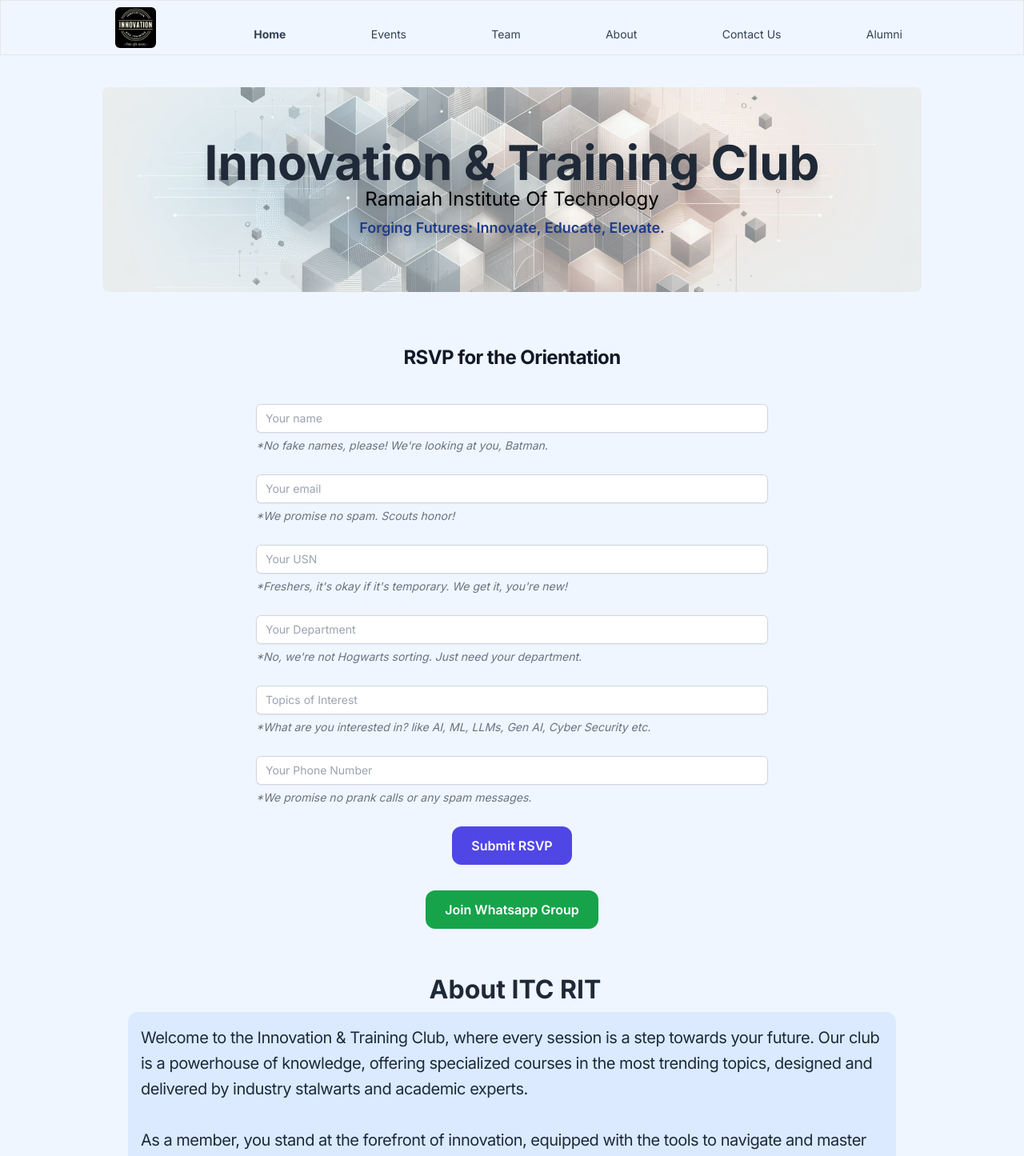
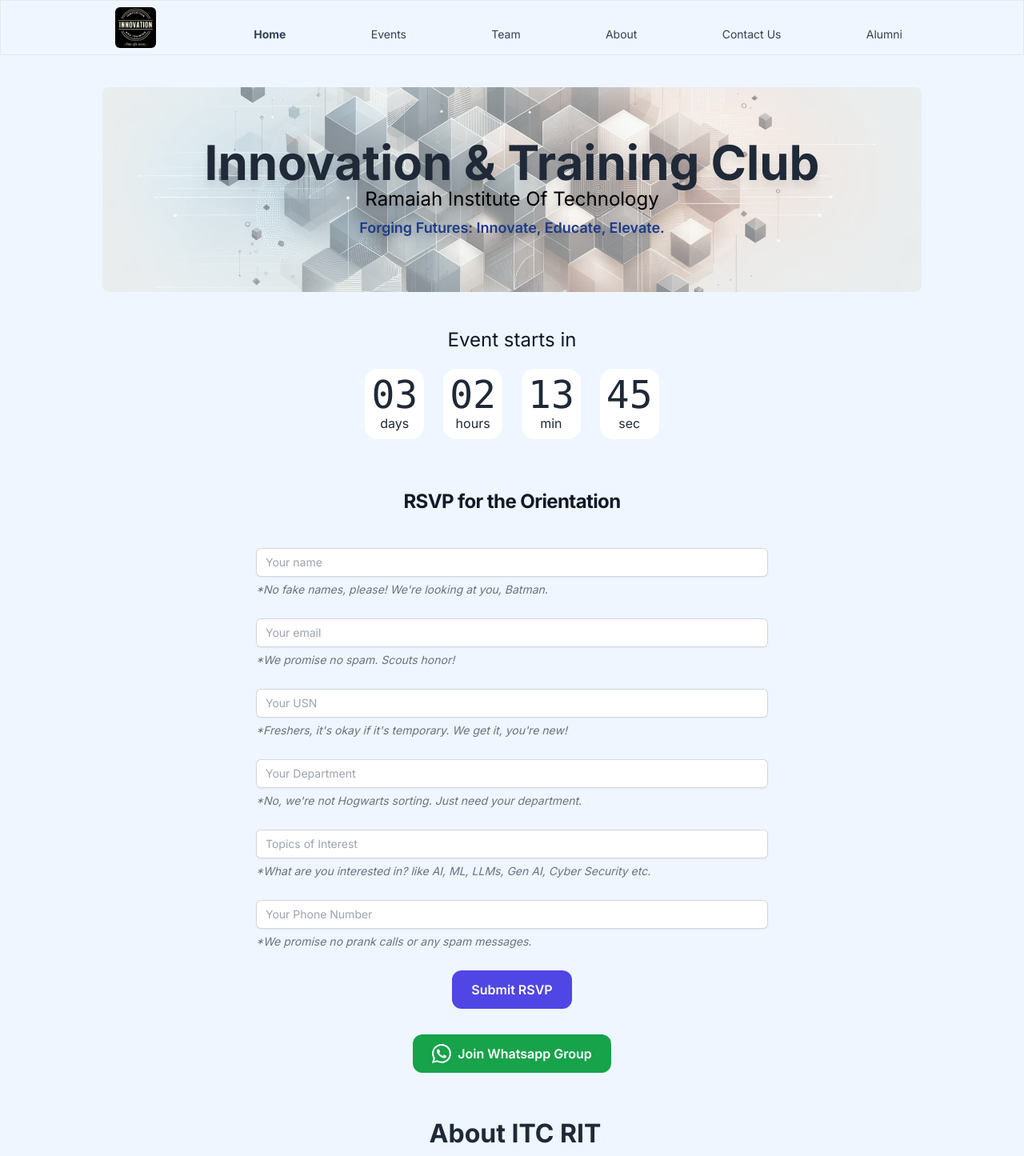
Before and after one commit to amithm3/itc-rit-website, a Next.js app: page / in a window 1280 px wide. Shown: the top 1445 px of the page at 80% size. Built offline with nearby package versions, Linux system fonts and the light colour scheme.

Commit message:
Add daisyui plugin and update team and alumni pages

```diff
--- a/package.json
+++ b/package.json
@@ -38,6 +38,7 @@
   },
   "devDependencies": {
     "@types/react": "^18.0.24",
+    "daisyui": "^3.9.4",
     "eslint": "8.17.0",
     "eslint-config-next": "^12.0.4",
     "prettier": "^2.7.1",
--- a/src/pages/alumni.jsx
+++ b/src/pages/alumni.jsx
@@ -28,6 +28,14 @@
     imagePosition: 'middle',
     image:
       'https://drive.google.com/uc?export=view&id=1iZ1g2_7xHk5rhr5eZPhpLHdlt6kFTmW2',
+  },
+  {
+    name: 'Pranav',
+    designation: 'Senior Member',
+    link: '#',
+    imagePosition: 'top',
+    image:
+      'https://drive.google.com/uc?export=view&id=1tcgqRly-8bK63iMAaVeEdNRHuguU4D1Y',
   },
 ]
 
--- a/src/pages/index.jsx
+++ b/src/pages/index.jsx
@@ -25,6 +25,68 @@
 }
 firebase.initializeApp(firebaseConfig)
 
+export function Counter() {
+  const next_event = '2023-11-06T09:45:00.000Z';
+  const eventdate = new Date(next_event);
+  const calculateTimeLeft = () => {
+    const today = new Date();
+    const diffTime = eventdate - today;
+    const diffSeconds = Math.ceil(diffTime / 1000);
+    const days_ = Math.floor(diffSeconds / 86400);
+    const hours_ = Math.floor((diffSeconds % 86400) / 3600);
+    const minutes_ = Math.floor((diffSeconds % 3600) / 60);
+    const seconds_ = Math.floor(diffSeconds % 60);
+
+    return { days_, hours_, minutes_, seconds_ };
+  };
+
+  const [timeLeft, setTimeLeft] = useState(calculateTimeLeft());
+
+  useEffect(() => {
+    // Update the counter every second
+    const interval = setInterval(() => {
+      setTimeLeft(calculateTimeLeft());
+    }, 1000);
+
+    // Clear interval on re-render to avoid memory leaks
+    return () => clearInterval(interval);
+  }, []);
+
+  // Display the countdown timer
+  return (
+    <div>
+      <p className="flex text-2xl items-center justify-center pt-5 text-slate-900 lg:flex-none">
+        Event starts in
+      </p>
+      <div className="grid auto-cols-max grid-flow-col justify-center gap-3 py-5 text-center lg:gap-6">
+        <div className="text-black-content rounded-box flex flex-col bg-white p-2">
+          <span className="countdown font-mono text-5xl">
+            <span style={{ '--value': timeLeft.days_ }}></span>
+          </span>
+          days
+        </div>
+        <div className="text-black-content rounded-box flex flex-col bg-white p-2">
+          <span className="countdown font-mono text-5xl">
+            <span style={{ '--value': timeLeft.hours_ }}></span>
+          </span>
+          hours
+        </div>
+        <div className="text-black-content rounded-box flex flex-col bg-white p-2">
+          <span className="countdown font-mono text-5xl">
+            <span style={{ '--value': timeLeft.minutes_ }}></span>
+          </span>
+          min
+        </div>
+        <div className="text-black-content rounded-box flex flex-col bg-white p-2">
+          <span className="countdown font-mono text-5xl">
+            <span style={{ '--value': timeLeft.seconds_ }}></span>
+          </span>
+          sec
+        </div>
+      </div>
+    </div>
+  );
+}
 export default function Home() {
   const [open, setOpen] = useState(false)
   const [showButton, setShowButton] = useState(false)
@@ -38,15 +100,6 @@
     phoneNo: '',
   })
   const firestore = firebase.firestore()
-
-  // useEffect(() => {
-  //   const fetchData = async () => {
-  //     const data = await firestore.collection('rsvp').get()
-  //     setRsvs(data.docs.map((doc) => doc.data()))
-  //   }
-  //   fetchData()
-  // }, [])
-  // console.log(rsvs)
 
   useEffect(() => {
     window.addEventListener('scroll', () => {
@@ -174,6 +227,7 @@
                 pauseOnHover
                 theme="light"
               />
+              <Counter />
               <div className="sm:mx-auto sm:w-full sm:max-w-sm">
                 <h2 className="mt-10 text-center text-2xl font-bold leading-9 tracking-tight text-gray-900">
                   RSVP for the Orientation
@@ -301,10 +355,19 @@
                     href="https://chat.whatsapp.com/Fvy6sSk2rKO7KR6XWO6q8j"
                     target="_blank"
                     rel="noopener noreferrer"
+                    className="inline-flex items-center justify-center rounded-xl bg-green-600 px-6 py-3 font-semibold text-white hover:bg-green-700 focus:outline-none focus:ring-2 focus:ring-green-500 focus:ring-offset-2"
                   >
-                    <button className="rounded-xl bg-green-600 px-6 py-3 font-semibold text-white hover:bg-green-700 focus:outline-none focus:ring-2 focus:ring-green-500 focus:ring-offset-2">
-                      Join Whatsapp Group
-                    </button>
+                    <svg
+                      xmlns="http://www.w3.org/2000/svg"
+                      width="24"
+                      height="24"
+                      fill="currentColor"
+                      className="bi bi-whatsapp mr-2"
+                      viewBox="0 0 16 16"
+                    >
+                      <path d="M13.601 2.326A7.854 7.854 0 0 0 7.994 0C3.627 0 .068 3.558.064 7.926c0 1.399.366 2.76 1.057 3.965L0 16l4.204-1.102a7.933 7.933 0 0 0 3.79.965h.004c4.368 0 7.926-3.558 7.93-7.93A7.898 7.898 0 0 0 13.6 2.326zM7.994 14.521a6.573 6.573 0 0 1-3.356-.92l-.24-.144-2.494.654.666-2.433-.156-.251a6.56 6.56 0 0 1-1.007-3.505c0-3.626 2.957-6.584 6.591-6.584a6.56 6.56 0 0 1 4.66 1.931 6.557 6.557 0 0 1 1.928 4.66c-.004 3.639-2.961 6.592-6.592 6.592zm3.615-4.934c-.197-.099-1.17-.578-1.353-.646-.182-.065-.315-.099-.445.099-.133.197-.513.646-.627.775-.114.133-.232.148-.43.05-.197-.1-.836-.308-1.592-.985-.59-.525-.985-1.175-1.103-1.372-.114-.198-.011-.304.088-.403.087-.088.197-.232.296-.346.1-.114.133-.198.198-.33.065-.134.034-.248-.015-.347-.05-.099-.445-1.076-.612-1.47-.16-.389-.323-.335-.445-.34-.114-.007-.247-.007-.38-.007a.729.729 0 0 0-.529.247c-.182.198-.691.677-.691 1.654 0 .977.71 1.916.81 2.049.098.133 1.394 2.132 3.383 2.992.47.205.84.326 1.129.418.475.152.904.129 1.246.08.38-.058 1.171-.48 1.338-.943.164-.464.164-.86.114-.943-.049-.084-.182-.133-.38-.232z" />
+                    </svg>
+                    Join Whatsapp Group
                   </a>
                 </div>
               </div>
--- a/src/pages/team.jsx
+++ b/src/pages/team.jsx
@@ -26,10 +26,26 @@
   {
     name: 'Chestha Agarwal',
     designation: 'Core Member',
-    link: 'https://www.linkedin.com/in/chestha-agarwal-7a3a1a1a0/',
+    link: '#',
     imagePosition: 'top',
     image:
       'https://github.com/githubhosting/githubhosting/assets/71520844/95fd4555-657d-4b9e-b589-bf530d8efe5c',
+  },
+  {
+    name: 'Aarohi Jain',
+    designation: 'Core Member',
+    link: '#',
+    imagePosition: 'middle',
+    image:
+      'https://drive.google.com/uc?export=view&id=1FARr6yY6uTLcok7DpAZqR_vvtbKbEVsB',
+  },
+  {
+    name: 'Shashi Kumar',
+    designation: 'Core Member',
+    link: '#',
+    imagePosition: 'middle',
+    image:
+      'https://drive.google.com/uc?export=view&id=1XBsbW63PAZfF5-ckLp8gn8sjokaeThW3',
   },
 ]
 
--- a/tailwind.config.js
+++ b/tailwind.config.js
@@ -39,5 +39,5 @@
       },
     },
   },
-  plugins: [require('@tailwindcss/typography'), require('@tailwindcss/forms')],
+  plugins: [require('@tailwindcss/typography'), require('@tailwindcss/forms'), require("daisyui")],
 }
```
Also changed, not shown: 2 other files (tests, documents, lock files or other folders).
